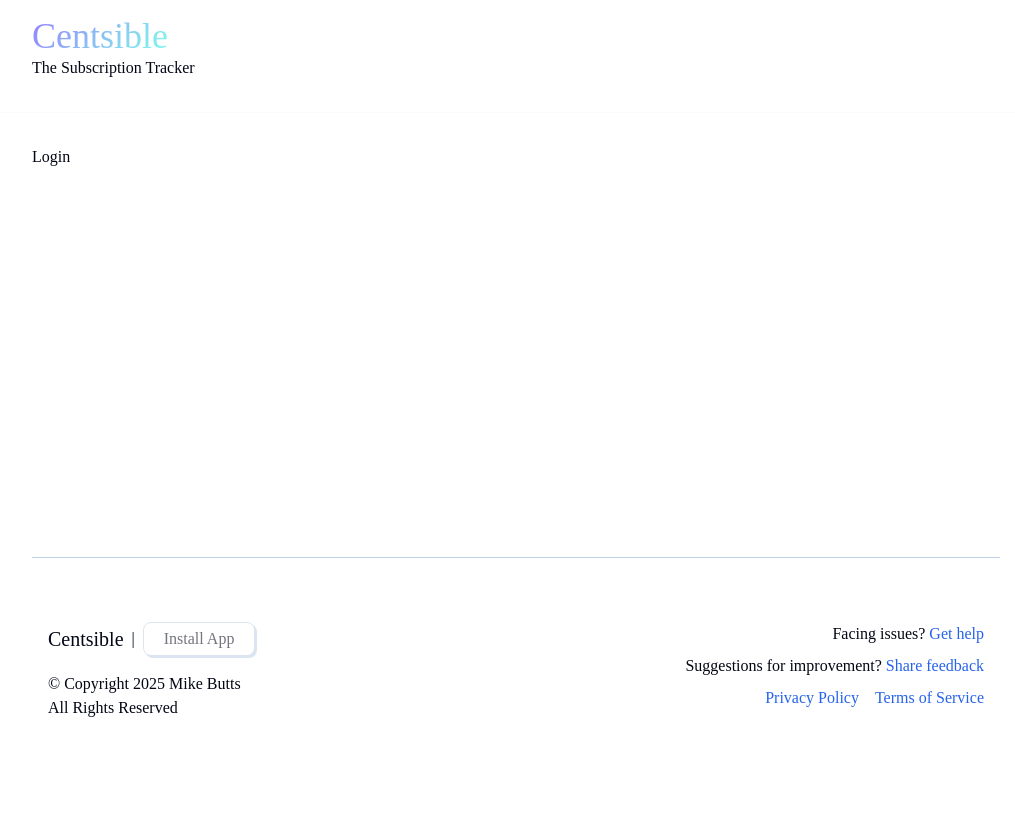
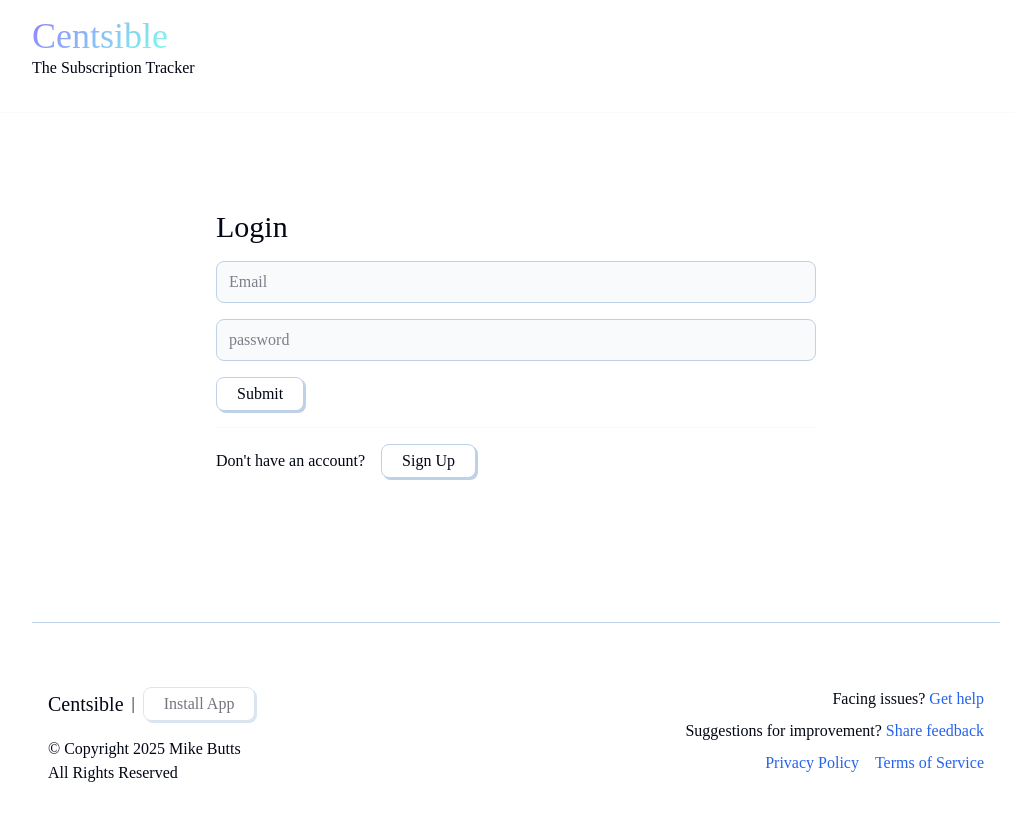
Before and after one commit to mikebutts/centsible, a Next.js app: page /dashboard in a window 1280 px wide. Shown: the top 820 px of the page, without its empty margins (124-1139 px from the left). Built offline with nearby package versions, Linux system fonts and the light colour scheme; no server answers; a web font is replaced by a local one.

Commit message:
added login page

```diff
--- a/components/Login.tsx
+++ b/components/Login.tsx
@@ -1,5 +1,60 @@
-export default function Login(){
-    return(
-        <div> Login</div>
+'use client'
+
+import { useAuth } from "@/context/AuthContext"
+import { useSearchParams } from "next/navigation"
+import { useState } from "react"
+
+export default function Login() {
+    const parmas = useSearchParams()
+    const isReg = parmas.get('register')
+
+    const [email, setEmail] = useState('')
+    const [password, setPassword] = useState('')
+    const [isRegistration, setIsRegistration] = useState(isReg)
+    const [error, setError] = useState(null)
+    const [authenticating, setAuthenticating] = useState(false)
+
+    const { signup, login } = useAuth()
+
+    async function handleAuthenticate() {
+        if (!email || !email.includes('@') || password.length < 6 || authenticating) { return }
+        setError(null)
+        setAuthenticating(true)
+        try {
+            if (isRegistration) {
+                // register a user
+                await signup(email, password)
+            } else {
+                // login a user
+                await login(email, password)
+            }
+        } catch (err) {
+            console.log(err.message)
+            setError(err.message)
+        } finally {
+            setAuthenticating(false)
+        }
+    }
+
+    return (
+        <div className="login">
+            <h2>{isRegistration ? 'Create an account' : 'Login'}</h2>
+            {error && (
+                <div className="">
+
+                    <p>❌ {error}</p>
+                </div>
+            )}
+            <input value={email} onChange={(e) => setEmail(e.target.value)} placeholder="Email" type="email" />
+            <input value={password} onChange={(e) => setPassword(e.target.value)} placeholder="password" type="password" />
+            <button onClick={handleAuthenticate} disabled={authenticating}>{authenticating ? 'Submitting...' : 'Submit'}</button>
+            <div className="full-line" />
+            <div>
+                <p>{isRegistration ? 'Already have an account?' : 'Don\'t have an account?'}</p>
+                <button onClick={() => {
+                    setIsRegistration(!isRegistration)
+                }}>{isRegistration ? 'Log in' : 'Sign Up'}</button>
+            </div>
+        </div>
     )
 }
--- a/components/SubscriptionsDisplay.tsx
+++ b/components/SubscriptionsDisplay.tsx
@@ -1,13 +1,19 @@
+import { useAuth } from "@/context/AuthContext";
 import { getDaysUntilNextCharge, subscriptions } from "@/utils";
 
-export default function SubscriptionsDisplay(){
+export default function SubscriptionsDisplay(props) {
+    const { handleShowInput, handleEditSubscription } = props
+    const { handleDeleteSubscription, userData } = useAuth()
 
-    return(
+    if (!userData?.subscriptions) { return null }
+
+
+    return (
         <section>
             <h2>Your Subscriptions</h2>
             <div className="card-container">
 
-                {subscriptions.map((sub, subIndex) => {
+                {userData.subscriptions.map((sub, subIndex) => {
                     const { name, category, cost, currency, billingFrequency, startDate, notes, status } = sub
 
                     return (
@@ -41,7 +47,7 @@ export default function SubscriptionsDisplay(){
                             <div className="white-line" />
                             <p>{notes}</p>
                             <div className="subscription-actions">
-                                {/* <button onClick={() => {
+                                <button onClick={() => {
                                     handleEditSubscription(subIndex)
                                 }} className="button-card">
                                     <i className="fa-solid fa-pen-to-square"></i>
@@ -52,15 +58,15 @@ export default function SubscriptionsDisplay(){
                                 }} className="button-card">
                                     <i className="fa-solid fa-trash"></i>
                                     Delete
-                                </button> */}
+                                </button>
                             </div>
                         </div>
                     )
                 })}
-                {/* <button onClick={handleShowInput} className="button-card add-subscriptions">
+                <button onClick={handleShowInput} className="button-card add-subscriptions">
                     <i className="fa-solid fa-plus"></i>
                     <h5>Add new subscription</h5>
-                </button> */}
+                </button>
             </div>
         </section>
     )
--- a/components/SubscriptionsSummary.tsx
+++ b/components/SubscriptionsSummary.tsx
@@ -1,7 +1,11 @@
-import {subscriptions, calculateSubscriptionMetrics } from "@/utils"
+import { useAuth } from "@/context/AuthContext"
+import { calculateSubscriptionMetrics, subscriptions } from "@/utils"
 
-export default function SubscriptionsSummary(){
-    const summary = calculateSubscriptionMetrics(subscriptions)
+export default function SubscriptionSummary() {
+    const { userData } = useAuth()
+    const summary = calculateSubscriptionMetrics(userData.subscriptions)
+    console.log(summary)
+
     const emojis = ['🔥', '✅', '⭐️', '⚡️', '🎉', '✨', '🏆', '🌼', '🌱', '🐛', '🐙', '🪼']
 
     return (
```
